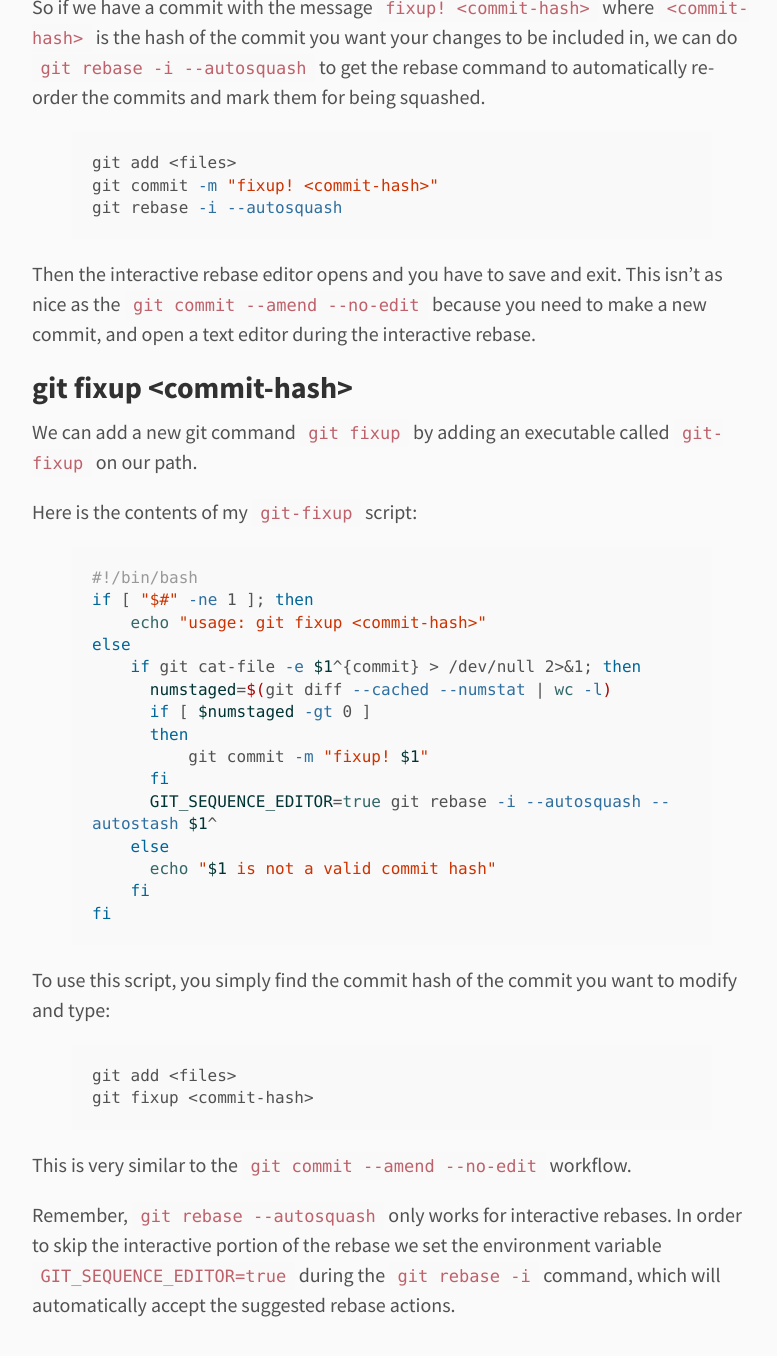
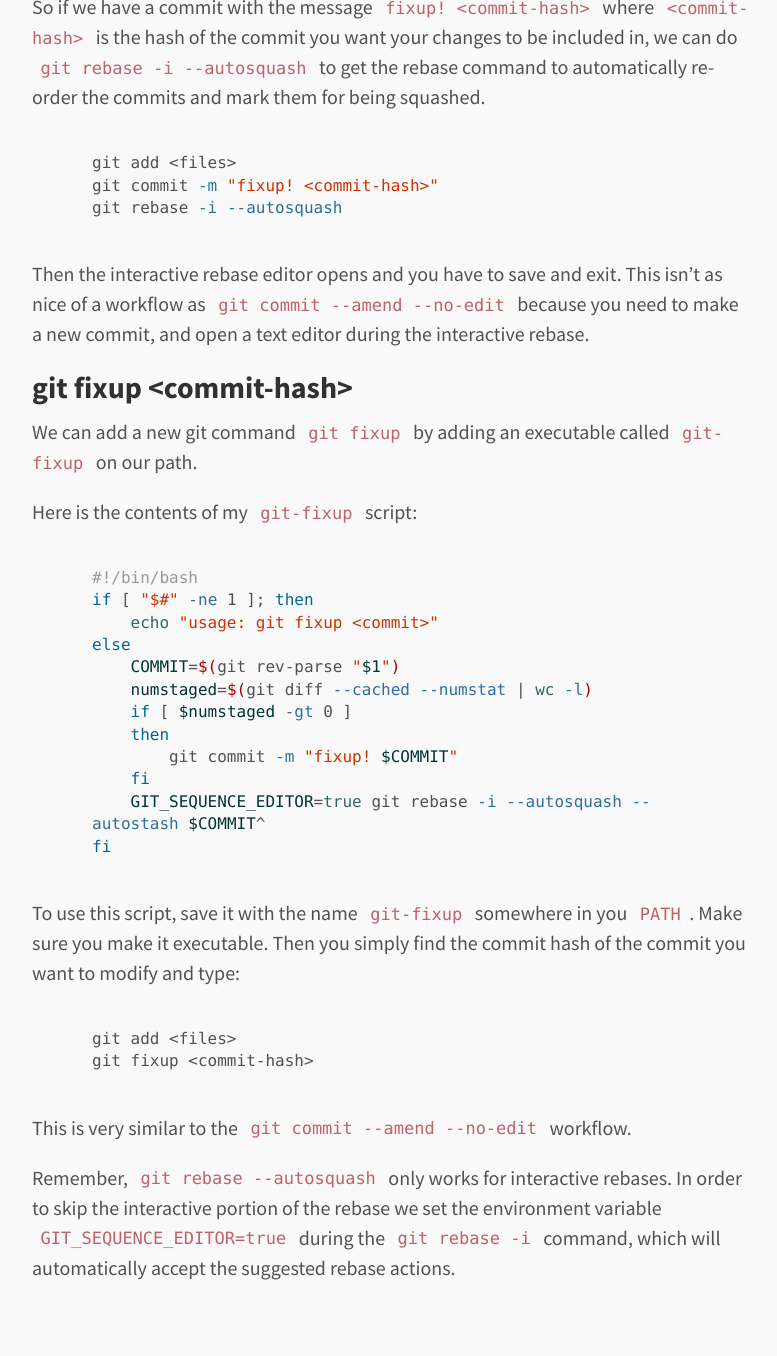
Before and after one commit to stringham/blog, a Jekyll site: the page built from _posts/2018-02-02-git-fixup.md, in a window 1280 px wide and 1400 px high, scrolled down 1101 px. Shown: the top 1356 px of the window, without its empty margins (248-1025 px from the left). Built offline with Jekyll 4.4.1, drawn with Linux system fonts in a browser that asks for light colours; some of the changed text lies outside the part shown.

Commit message:
update git fixup post.

```diff
--- a/_posts/2018-02-02-git-fixup.md
+++ b/_posts/2018-02-02-git-fixup.md
@@ -35,7 +35,7 @@ git commit -m "fixup! <commit-hash>"
 git rebase -i --autosquash
 {% endhighlight %}
 
-Then the interactive rebase editor opens and you have to save and exit. This isn't as nice as the `git commit --amend --no-edit` because you need to make a new commit, and open a text editor during the interactive rebase.
+Then the interactive rebase editor opens and you have to save and exit. This isn't as nice of a workflow as `git commit --amend --no-edit` because you need to make a new commit, and open a text editor during the interactive rebase.
 
 ## git fixup &lt;commit-hash&gt;
 
@@ -46,22 +46,19 @@ Here is the contents of my `git-fixup` script:
 {% highlight bash %}
 #!/bin/bash
 if [ "$#" -ne 1 ]; then
-    echo "usage: git fixup <commit-hash>"
+    echo "usage: git fixup <commit>"
 else
-    if git cat-file -e $1^{commit} > /dev/null 2>&1; then
-      numstaged=$(git diff --cached --numstat | wc -l)
-      if [ $numstaged -gt 0 ]
-      then
-          git commit -m "fixup! $1"
-      fi
-      GIT_SEQUENCE_EDITOR=true git rebase -i --autosquash --autostash $1^
-    else
-      echo "$1 is not a valid commit hash"
+    COMMIT=$(git rev-parse "$1")
+    numstaged=$(git diff --cached --numstat | wc -l)
+    if [ $numstaged -gt 0 ]
+    then
+        git commit -m "fixup! $COMMIT"
     fi
+    GIT_SEQUENCE_EDITOR=true git rebase -i --autosquash --autostash $COMMIT^
 fi
 {% endhighlight %}
 
-To use this script, you simply find the commit hash of the commit you want to modify and type:
+To use this script, save it with the name `git-fixup` somewhere in you `PATH`. Make sure you make it executable. Then you simply find the commit hash of the commit you want to modify and type:
 
 {% highlight bash %}
 git add <files>
```
Also changed, not shown: other parts of _posts/2018-02-02-git-fixup.md (+3 -3 lines).
